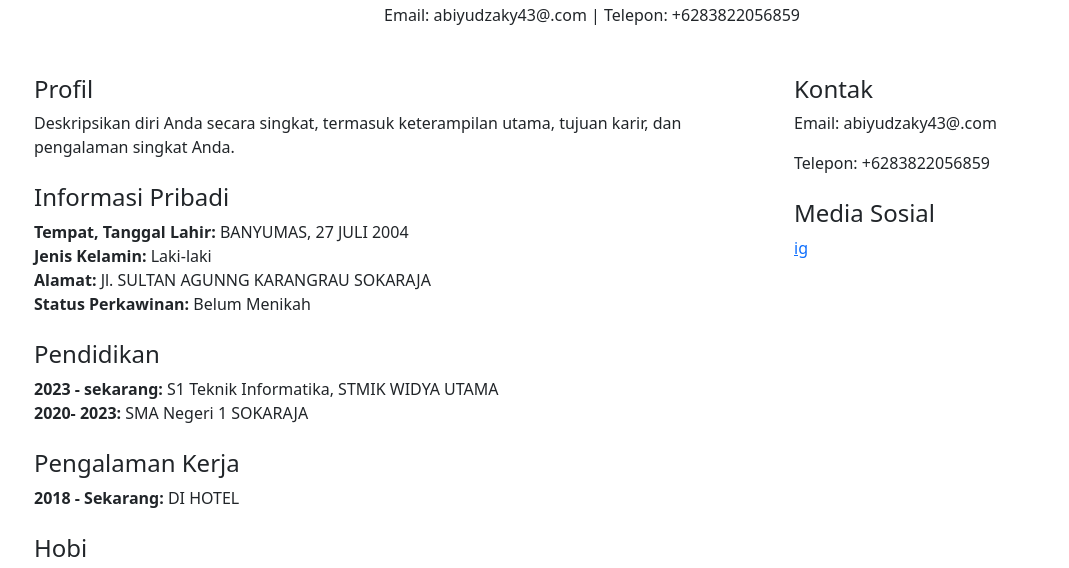
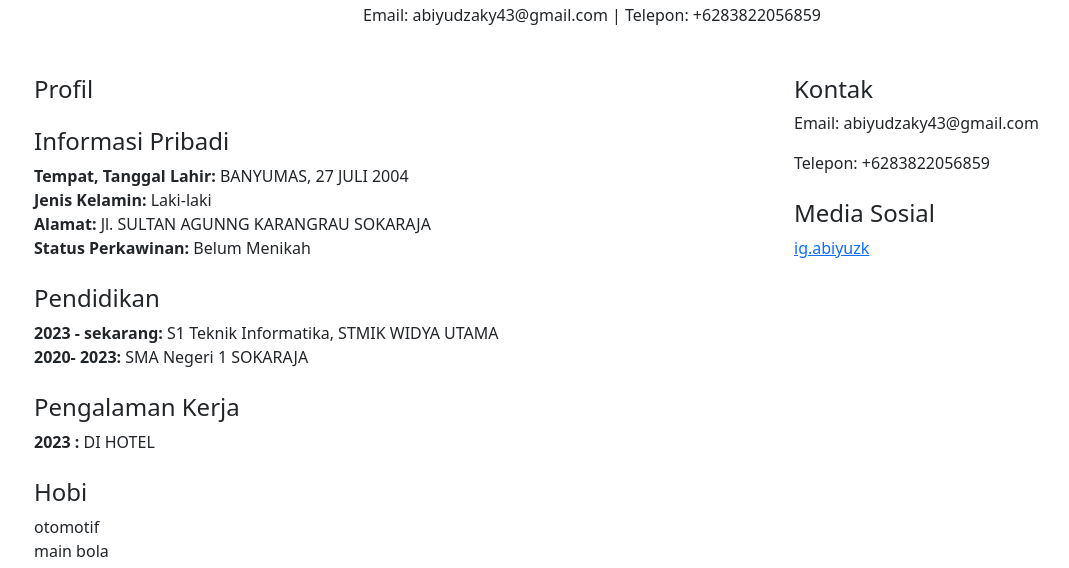
Before and after one commit to Abiyyu-dzaky23/biodata, a plain HTML site: page index.html in a window 1280 px wide. Shown: the part 384-952 px from the top of the page, without its empty margins (48-1117 px from the left). Drawn offline with nearby package versions, Linux system fonts and the light colour scheme.

Commit message:
Update index.html terbaru
updet terbaru

```diff
--- a/index.html
+++ b/index.html
@@ -13,7 +13,7 @@
             <!-- Foto Profil -->
             <img src="img/foto.jpg" alt="Foto Profil" class="rounded-circle" width="150">
             <h1 class="mt-3">ABIYYU DZAKY ADZIKRO</h1>
-            <p>Email: abiyudzaky43@.com | Telepon: +6283822056859</p>
+            <p>Email: abiyudzaky43@gmail.com | Telepon: +6283822056859</p>
         </div>
 
         <div class="row">
@@ -21,7 +21,7 @@
                 <!-- Profil -->
                 <section class="profile mb-4">
                     <h2 class="h4">Profil</h2>
-                    <p>Deskripsikan diri Anda secara singkat, termasuk keterampilan utama, tujuan karir, dan pengalaman singkat Anda.</p>
+
                 </section>
 
                 <!-- Informasi Pribadi -->
@@ -49,7 +49,7 @@
                     <h2 class="h4">Pengalaman Kerja</h2>
                     <ul class="list-unstyled">
                         <li>
-                            <strong>2018 - Sekarang:</strong> DI HOTEL
+                            <strong>2023 :</strong> DI HOTEL
 
                         </li>
                         <li>
@@ -73,7 +73,7 @@
                 <!-- Kontak -->
                 <section class="contact mb-4">
                     <h2 class="h4">Kontak</h2>
-                    <p>Email: abiyudzaky43@.com </p>
+                    <p>Email: abiyudzaky43@gmail.com </p>
                     <p>Telepon: +6283822056859</p>
                 </section>
 
@@ -81,7 +81,7 @@
                 <section class="social-media">
                     <h2 class="h4">Media Sosial</h2>
                     <ul class="list-unstyled">
-                        <li><a href="abiyuzk">ig</a></li>
+                        <li><a href="#">ig.abiyuzk</a></li>
 
                     </ul>
                 </section>
```
